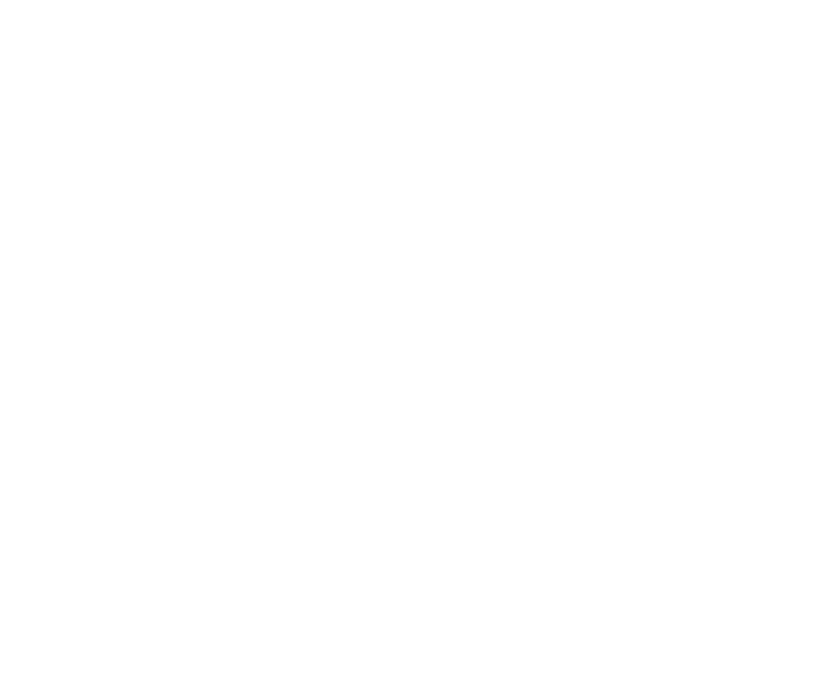
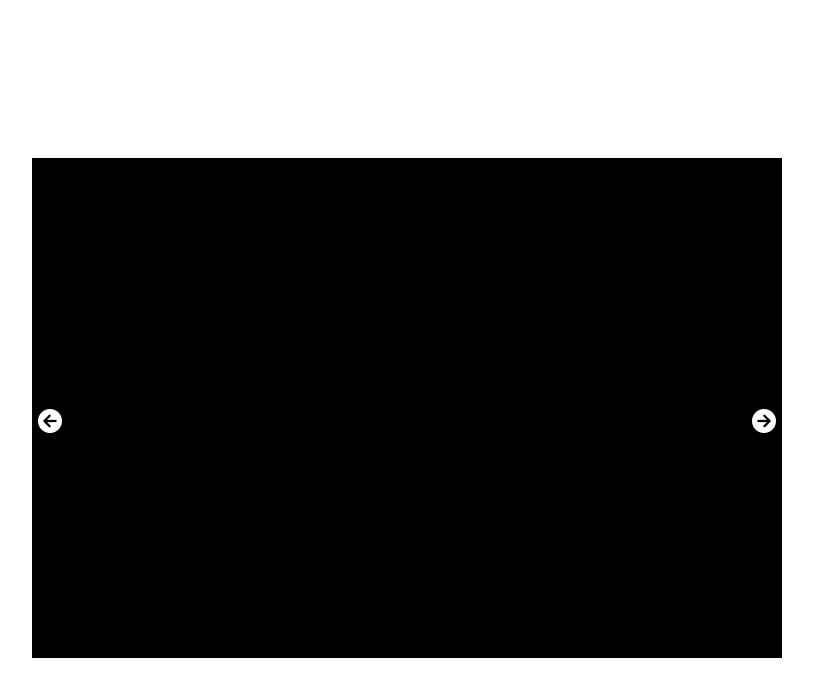
Before and after one commit to nicolozibra1/js-array-carousel, a plain HTML site: page index.html in a window 1280 px wide. Shown: the whole page, without its empty margins (233-1046 px from the left). Drawn offline with Linux system fonts and the light colour scheme.

Commit message:
add-html-css-structure-slider

```diff
--- a/css/style.css
+++ b/css/style.css
@@ -0,0 +1,42 @@
+.wrapper{
+    width: 100%;
+    height: 100vh;
+    display: flex;
+    justify-content: center;
+    align-items: center;
+}
+
+.slider{
+    width: 750px;
+    height: 500px;
+    background-color: black;
+    overflow: hidden;
+    position: relative;
+}
+.slide{
+    width: 100%;
+    height: 100%;
+    display: none;
+}
+.slide img{
+    width: 100%;
+    height: 500px;
+    object-fit: cover;
+}
+.slide.active{
+    display: block;
+}
+
+button{
+    color: white;
+    background-color: transparent;
+    border: none;
+    position: absolute;
+    top: 50%;
+}
+.next{
+    right: 0;
+}
+button i{
+    font-size: 1.5rem;
+}
--- a/index.html
+++ b/index.html
@@ -8,7 +8,20 @@
     <link rel="stylesheet" href="./css/style.css">
     <title>Carosello Mono Array</title>
 </head>
+
 <body>
+    <div class="wrapper">
+        <div class="slider">
+
+            <button class="next">
+                <i class="fa-solid fa-circle-arrow-right"></i>
+            </button>
+            <button class="prev">
+               <i class="fa-solid fa-circle-arrow-left"></i>
+            </button>
+        </div>
+    </div>
+
     <script src="./js/script.js"></script>
 </body>
 </html>
```
